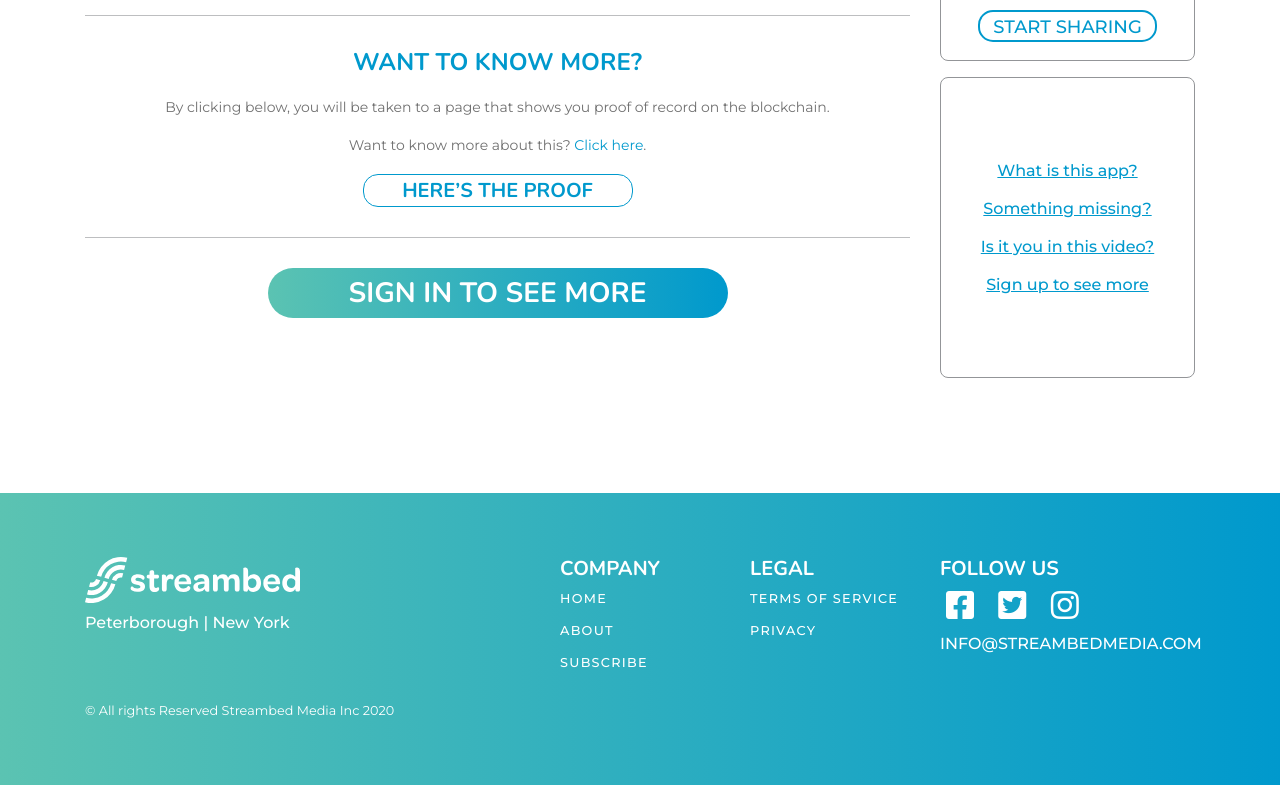
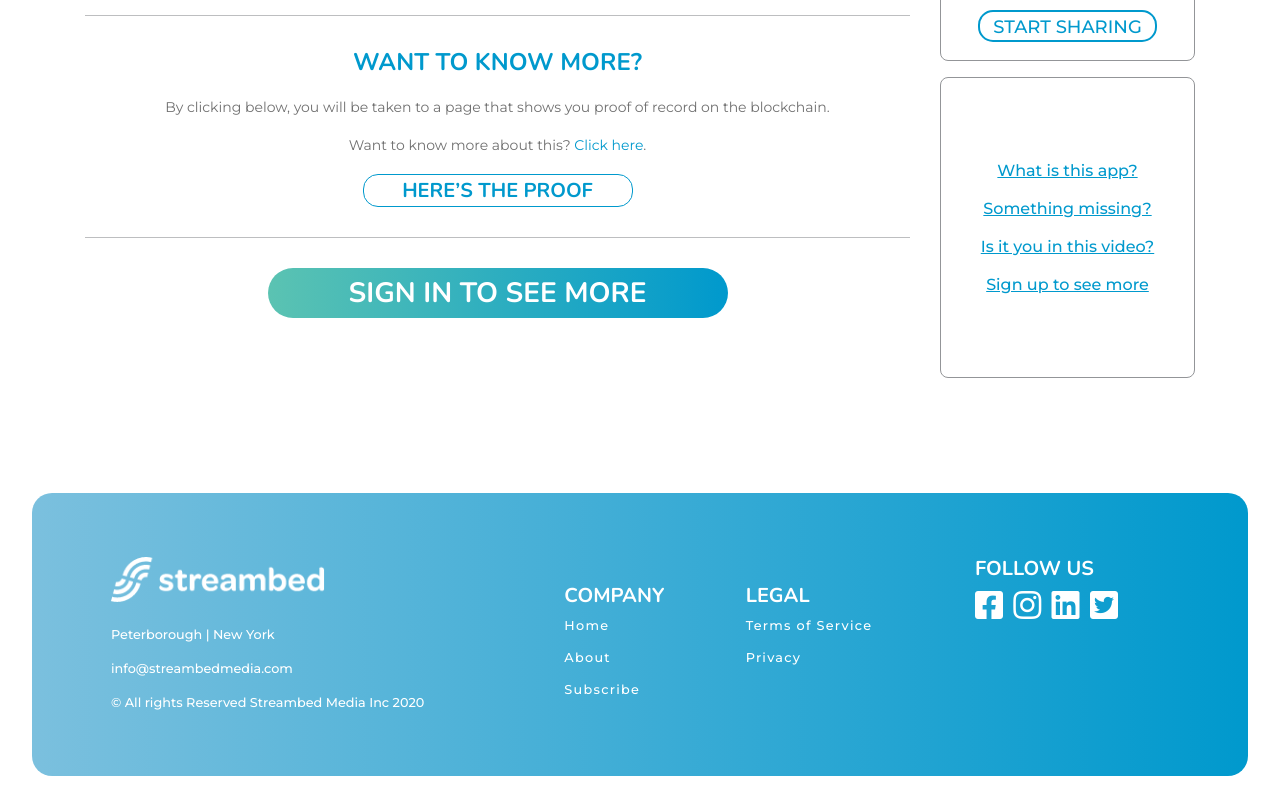
Before and after one commit to kimcodeashian/streambed-web, a plain HTML site: page creater_page.html in a window 1280 px wide. Shown: the part 745-1530 px from the top of the page. Drawn offline with nearby package versions, Linux system fonts and the light colour scheme; no server answers.

Commit message:
Updated footer styles

```diff
--- a/creater_page.html
+++ b/creater_page.html
@@ -199,68 +199,39 @@
     <!-- Creater Page End -->
 
       <!-- Footer -->
-    <footer class="footer bg-StreamGreen">
+  <footer class="footer bg-StreamBlue">
     <div class="container">
       <div class="row">
-          <div class="col-lg-5">
-            <img
-              class="mb-2 logo-footer"
-              src="/img/logo.svg"
-              alt="Streambed logo"
-            />
-            <p class="text-white">Peterborough | New York</p>
+      <div class="col-md-5 d-flex flex-column justify-content-between">
+        <img class="mb-2" src="img/streambedWhite.png" style="width: 214px;" alt="Streambed logo" />
+        <p class="text-white" style="font-size: 0.8rem;">Peterborough | New York</p>
+        <p class="text-white" style="font-size: 0.8rem;">info@streambedmedia.com</p>
+        <p class="text-white" style="font-size: 0.8rem;">&copy; All rights Reserved Streambed Media Inc 2020</p>
+
+      </div>
+      <div class="col-md-2 d-flex flex-column justify-content-between">
+        <h5 class="text-white streamFooterTitle">COMPANY</h5>
+        <div class="list-group">
+        <a href="#" class="text-white streamFooterList ">Home</a>
+        <a href="about" class="text-white streamFooterList">About</a>
+        <a href="subscribe" class="text-white streamFooterList">Subscribe</a>
+        </div>
       </div>
       <div class="col-md-2">
-            <h5 class="text-white streamFooterTitle">COMPANY</h5>
+        <h5 class="text-white streamFooterTitle ">LEGAL</h5>
         <div class="list-group">
-              <a href="/index" class="text-white streamFooterList">HOME</a>
-              <a href="/about" class="text-white streamFooterList">ABOUT</a>
-              <a href="/subscribe" class="text-white streamFooterList"
-                >SUBSCRIBE</a
-              >
+        <a href="terms" class="text-white streamFooterList">Terms of Service</a>
+        <a href="privacy" class="text-white streamFooterList">Privacy</a>
         </div>
       </div>
-
-          <div class="col-md-2">
-            <h5 class="text-white streamFooterTitle">LEGAL</h5>
-            <div class="list-group">
-              <a href="/terms" class="text-white streamFooterList"
-                >TERMS OF SERVICE</a
-              >
-              <a href="/privacy" class="text-white streamFooterList">PRIVACY</a>
-            </div>
-          </div>
-
       <div class="col-md-3">
-            <h5 class="text-white streamFooterTitle">FOLLOW US</h5>
-            <ul class="list-inline mb-0">
-              <li class="list-inline-item mr-2">
-                <a href="https://www.facebook.com/thestreambed" target="_blank">
-                  <i class="fab fa-facebook-square fa-2x fa-fw streamFab"></i>
-                </a>
-              </li>
-              <li class="list-inline-item mr-2">
-                <a href="http://twitter.com/streambedmedia" target="_blank">
-                  <i class="fab fa-twitter-square fa-2x fa-fw streamFab"></i>
-                </a>
-              </li>
-              <li class="list-inline-item">
-                <a
-                  href="http://www.instagram.com/streambedmedia"
-                  target="_blank"
-                >
-                  <i class="fab fa-instagram fa-2x fa-fw streamFab"></i>
-                </a>
-              </li>
+        <h5 class="text-white streamFooterTitle ml-md-5">FOLLOW US</h5>
+        <ul class="list-inline mb-0 ml-md-5">
+          <li class="list-inline-item mr-"> <a href="https://www.facebook.com/thestreambed" target="_blank"> <i class="fab fa-facebook-square fa-2x fa-fw streamFab"></i> </a> </li>
+          <li class="list-inline-item"> <a href="http://www.instagram.com/streambedmedia" target="_blank"> <i class="fab fa-instagram fa-2x fa-fw streamFab"></i> </a> </li>
+          <li class="list-inline-item"> <a href="https://www.linkedin.com/company/streambed-media/" target="_blank"> <i class="fab fa-linkedin fa-2x fa-fw streamFab"></i> </a> </li>
+        <li class="list-inline-item mr-2"> <a href="http://twitter.com/streambedmedia" target="_blank"> <i class="fab fa-twitter-square fa-2x fa-fw streamFab"></i> </a> </li>
         </ul>
-            <p class="text-white mt-2">INFO@STREAMBEDMEDIA.COM</p>
-          </div>
-        </div>
-        <div class="row">
-          <div class="col-sm-6">
-            <p class="text-white small mb-4 mb-lg-0 mt-3">
-              &copy; All rights Reserved Streambed Media Inc 2020
-            </p>
       </div>
       </div>
     </div>
--- a/css/landing-page.css
+++ b/css/landing-page.css
@@ -233,8 +233,6 @@ opacity: 1;
     margin-top:1em;
   }
 
-
-
   .masthead{
     padding-left:5%;
     padding-right: 5%;
@@ -312,9 +310,14 @@ footer.footer {
     padding-right: 5%;
   }
 
+ footer .col-md-5 {
+   height: 150px;
+ }
+
   .streamFooterTitle{
     margin-top:1.5em;
   }
+
 }
 
 .showcase .showcase-text {
@@ -433,8 +436,27 @@ footer.footer {
 }
 
 footer.footer {
-  padding-top: 4rem;
-  padding-bottom: 4rem;
+  background: transparent linear-gradient(90deg, #7BC0DE 0%, var(--unnamed-color-0099cd) 100%) 0% 0% no-repeat padding-box;
+  background: transparent linear-gradient(90deg, #7BC0DE 0%, #0099CD 100%) 0% 0% no-repeat padding-box;
+  border-radius: 20px;
+  padding: 5%;
+  margin: auto;
+  width: 95%;
+}
+
+footer .row {
+  min-height: 150px;
+}
+footer p {
+  margin: 0;
+}
+
+footer .fab {
+  width: 26px;
+}
+
+footer .col-md-2 {
+  margin-top: 27px;
 }
 
 .streamFooterList{
```
Also changed, not shown: about.html (+18 -44 lines), app.html (+17 -37 lines), content.html (+24 -49 lines), creator_page.html (+24 -53 lines), docs/index.html (+18 -19 lines), index.html (+17 -35 lines), privacy.html (+17 -35 lines), subscribe.html (+17 -35 lines), terms.html (+17 -37 lines). Lines whose indentation alone changed are shown as unchanged.
